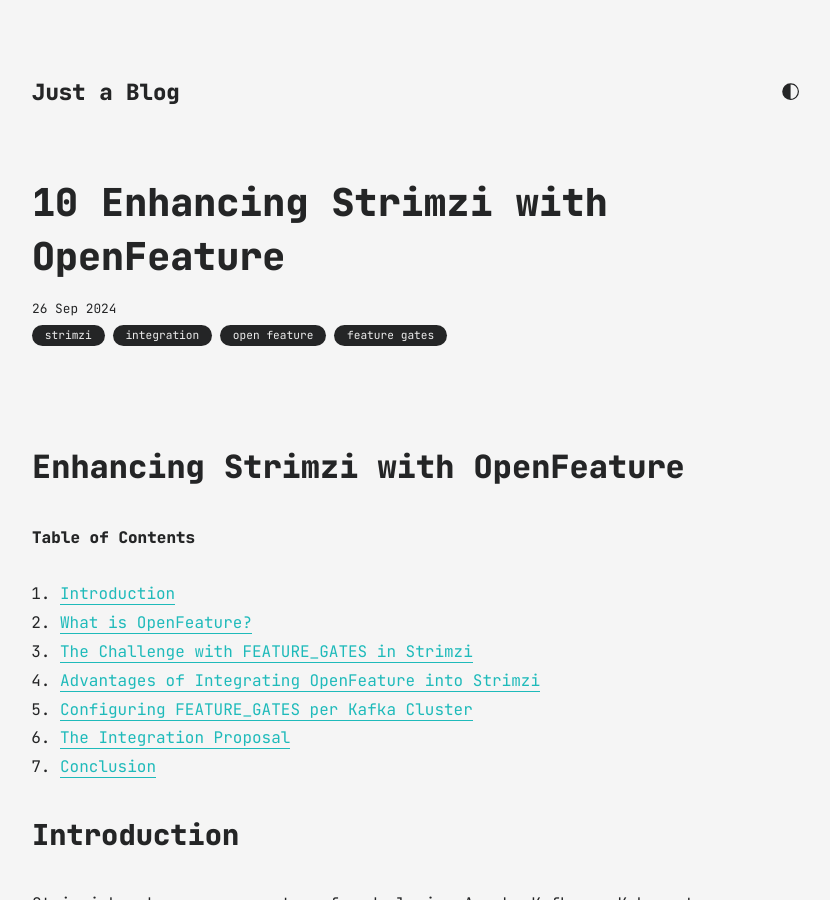
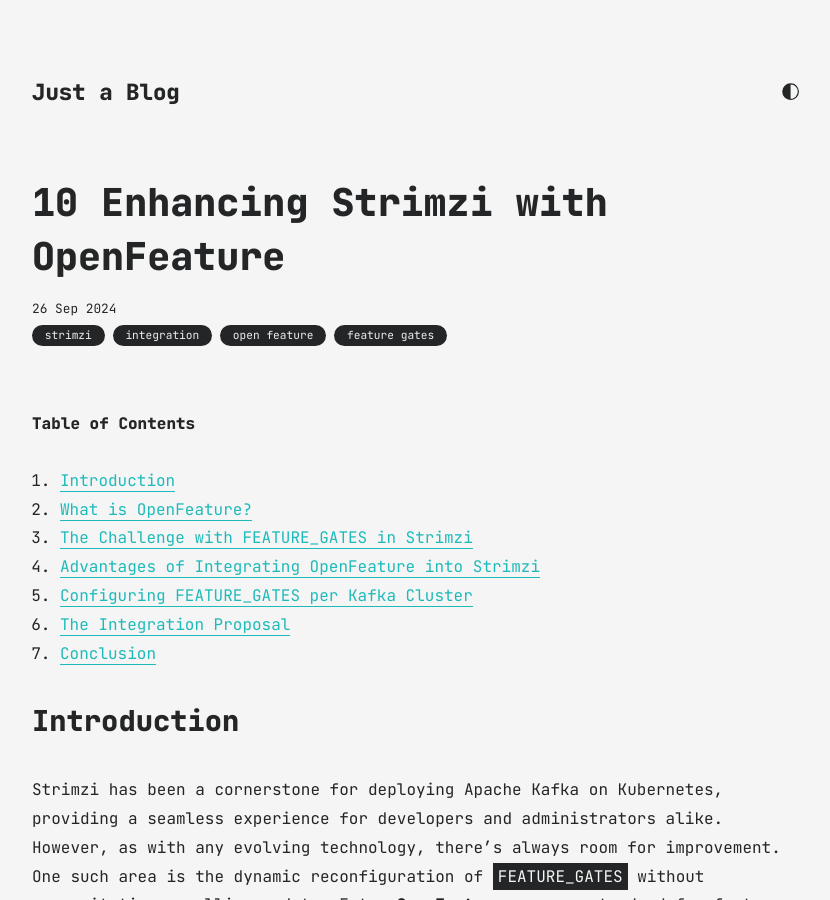
Before and after one commit to see-quick/see-quick.github.io, a Jekyll site: the page built from all_collections/_posts/2024-09-26-open-feature.md, in a window 1280 px wide and 900 px high. Shown: the whole window, without its empty margins (224-1054 px from the left). Built offline with Jekyll 4.4.1, drawn with Linux system fonts in a browser that asks for light colours.

Commit message:
remove title
Signed-off-by: see-quick <maros.orsak159@gmail.com>

```diff
--- a/all_collections/_posts/2024-09-26-open-feature.md
+++ b/all_collections/_posts/2024-09-26-open-feature.md
@@ -4,8 +4,6 @@
 date: 2024-09-26
 categories: ["strimzi", "integration", "open feature", "feature gates"]
 ---
-
-# Enhancing Strimzi with OpenFeature
 
 **Table of Contents**
 
```
